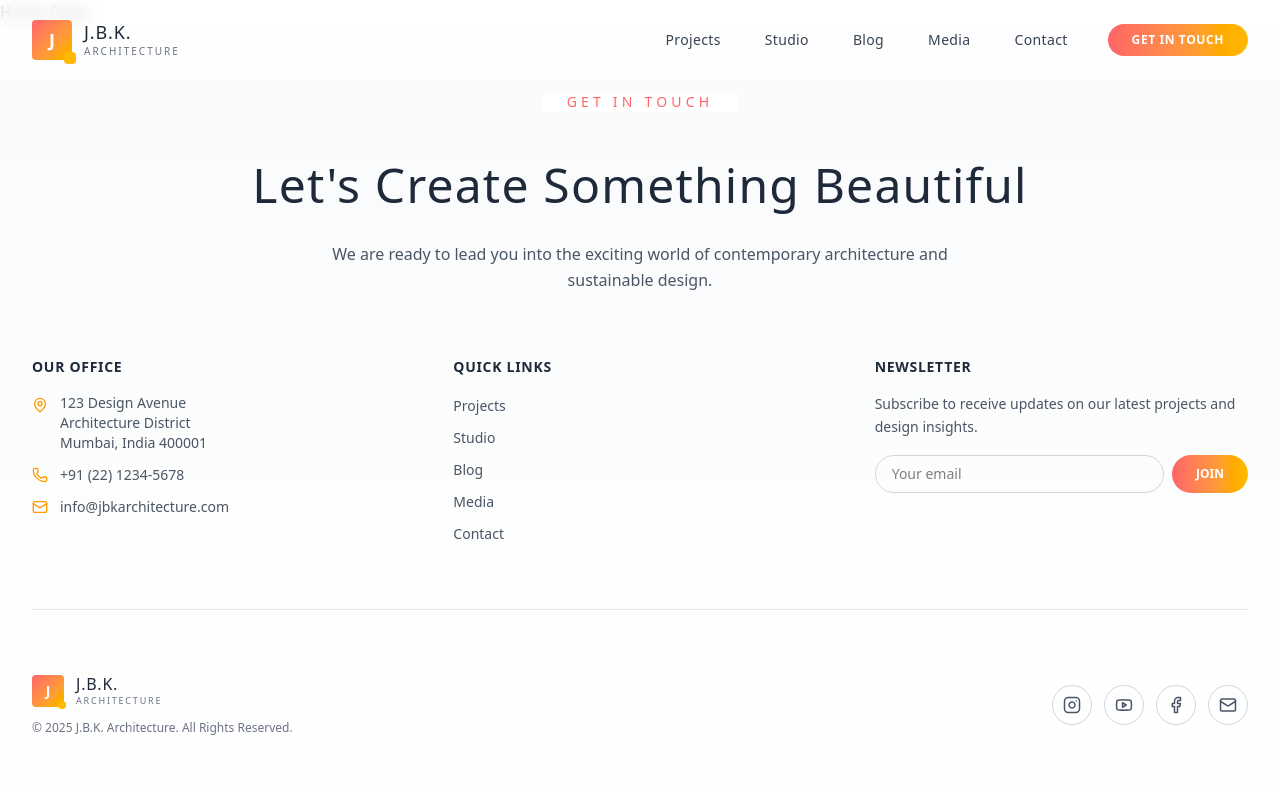
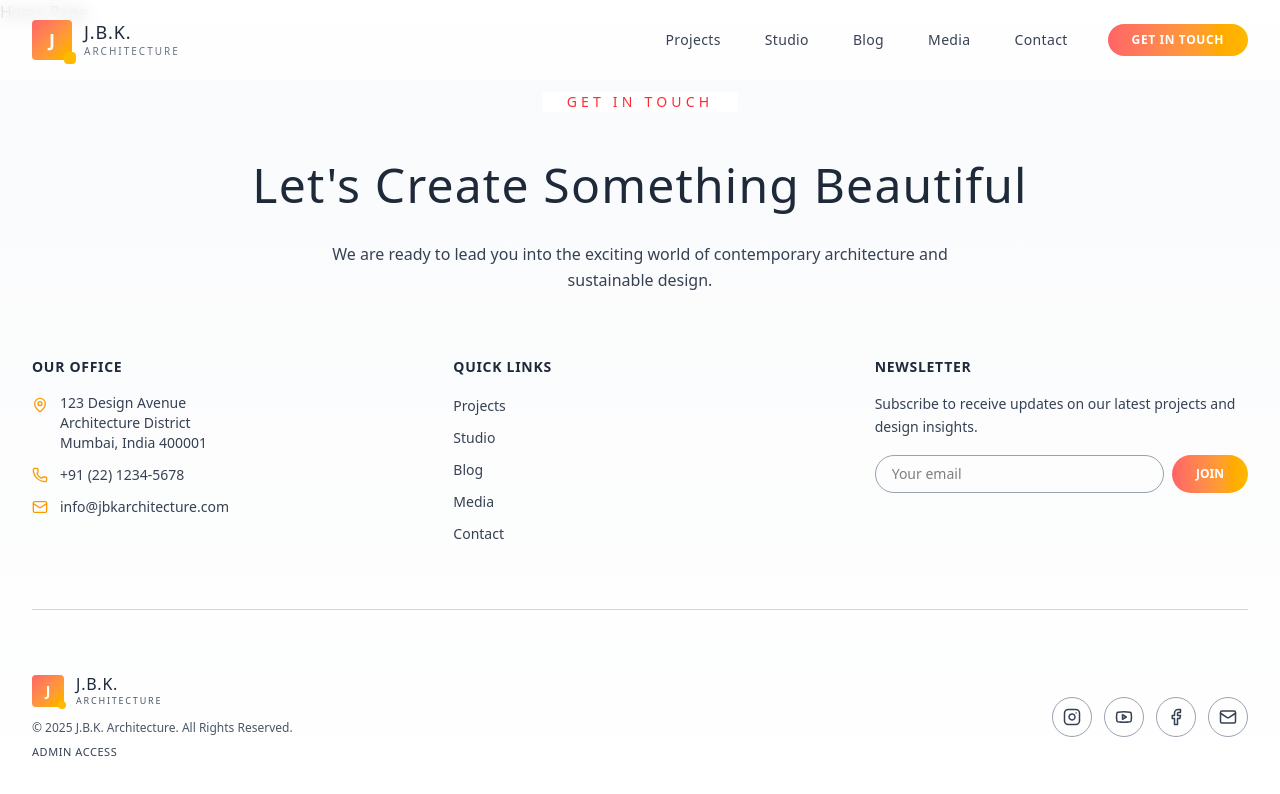
Before and after one commit to asyncayush03/ArchitectPage, a React app in the folder frontend/: page / in a window 1280 px wide. Shown: the top 794 px of the page. Built offline with nearby package versions, Linux system fonts and the light colour scheme; the HTML template or start-up script is replaced by a standard one.

Commit message:
Updated login page UI

```diff
--- a/frontend/src/App.jsx
+++ b/frontend/src/App.jsx
@@ -5,7 +5,8 @@ import ModernFooter from './components/common/ModernFooter';
 import { BrowserRouter, Routes, Route} from 'react-router-dom';
 import ContactPage from './pages/ContactPage';
 import BlogPage from './pages/BlogPage';
-import Studio from './pages/Studio';
+import Studio from './pages/studio';
+import Login from "./pages/login";
 
 function App() {
   return (
@@ -19,6 +20,7 @@ function App() {
 
       <Route path='/contact' element = {<ContactPage/>}/>
       <Route path ='/blog' element ={<BlogPage/>}/>
+      <Route path="/login" element={<Login />} />
     </Routes>
     <ModernFooter/>
     </BrowserRouter>
--- a/frontend/src/components/common/ModernFooter.jsx
+++ b/frontend/src/components/common/ModernFooter.jsx
@@ -1,31 +1,26 @@
 import React, { useState } from "react";
-import { Instagram, Youtube, Facebook, Mail, Phone, MapPin, ArrowRight } from "lucide-react";
+import { Link } from "react-router-dom";
+
+import {
+  Instagram,
+  Youtube,
+  Facebook,
+  Mail,
+  Phone,
+  MapPin,
+  ArrowRight,
+} from "lucide-react";
 
 const ModernFooter = () => {
   const [hoveredItem, setHoveredItem] = useState(null);
   const [hoveredSocial, setHoveredSocial] = useState(null);
 
-  const contactItems = [
-    {
-      label: "Project Inquiries",
-      email: "projects@jbkarchitecture.com",
-      icon: <Mail className="w-4 h-4" />
-    },
-    {
-      label: "Vendor Inquiries",
-      email: "vendors@jbkarchitecture.com",
-      icon: <Mail className="w-4 h-4" />
-    },
-    {
-      label: "Careers",
-      email: "careers@jbkarchitecture.com",
-      icon: <Mail className="w-4 h-4" />
-    },
-    {
-      label: "PR & Media",
-      email: "pr@jbkarchitecture.com",
-      icon: <Mail className="w-4 h-4" />
-    },
+  const quickLinks = [
+    { label: "Projects", url: "/" },
+    { label: "Studio", url: "/studio" },
+    { label: "Blog", url: "/blog" },
+    { label: "Media", url: "/media" },
+    { label: "Contact", url: "/contact" },
   ];
 
   const socialLinks = [
@@ -35,18 +30,6 @@ const ModernFooter = () => {
     { icon: Mail, label: "Email", url: "#" },
   ];
 
-  const quickLinks = [
-    { label: "Projects", url: "/" },
-    { label: "Studio", url: "/studio" },
-    { label: "Blog", url: "/blog" },
-    { label: "Media", url: "/media" },
-    { label: "Contact", url: "/contact" },
-  ];
-
-  const handleSendRequest = () => {
-    alert("Request form would open here!");
-  };
-
   return (
     <footer className="bg-gradient-to-b from-gray-50 to-white border-t border-gray-200">
       <style>{`
@@ -54,11 +37,9 @@ const ModernFooter = () => {
           from { opacity: 0; transform: translateY(20px); }
           to { opacity: 1; transform: translateY(0); }
         }
-
         .contact-item {
           animation: fadeInUp 0.6s ease forwards;
         }
-
         .contact-item:nth-child(1) { animation-delay: 0.1s; }
         .contact-item:nth-child(2) { animation-delay: 0.2s; }
         .contact-item:nth-child(3) { animation-delay: 0.3s; }
@@ -66,11 +47,12 @@ const ModernFooter = () => {
       `}</style>
 
       <div className="max-w-7xl mx-auto px-4 sm:px-6 lg:px-8 py-16">
-        {/* Top Section - Get in Touch */}
+
+        {/* TITLE */}
         <div className="mb-16">
           <div className="relative mb-12">
             <div className="absolute left-1/2 top-1/2 -translate-x-1/2 -translate-y-1/2 w-32 h-px bg-gradient-to-r from-transparent via-red-400 to-transparent"></div>
-            <h2 className="text-center text-red-400 text-sm tracking-[0.3em] font-light relative bg-white inline-block left-1/2 -translate-x-1/2 px-6">
+            <h2 className="text-center text-red-500 text-sm tracking-[0.3em] font-medium relative bg-white inline-block left-1/2 -translate-x-1/2 px-6">
               GET IN TOUCH
             </h2>
           </div>
@@ -79,88 +61,43 @@ const ModernFooter = () => {
             Let's Create Something Beautiful
           </h3>
 
-          <p className="text-gray-600 text-center max-w-2xl mx-auto leading-relaxed mb-12">
-            We are ready to lead you into the exciting world of contemporary architecture and sustainable design.
+          <p className="text-gray-700 text-center max-w-2xl mx-auto leading-relaxed mb-12">
+            We are ready to lead you into the exciting world of contemporary
+            architecture and sustainable design.
           </p>
         </div>
 
-        {/* Contact Grid */}
-        {/* <div className="grid grid-cols-1 md:grid-cols-2 lg:grid-cols-4 gap-8 mb-16">
-          {contactItems.map((item, index) => (
-            <div
-              key={index}
-              className="contact-item opacity-0 group"
-              onMouseEnter={() => setHoveredItem(index)}
-              onMouseLeave={() => setHoveredItem(null)}
-            >
-              <div className="flex items-center gap-2 mb-3">
-                <div className="text-amber-500 group-hover:text-red-400 transition-colors duration-300">
-                  {item.icon}
-                </div>
-                <div className="text-gray-500 text-xs uppercase tracking-widest font-semibold">
-                  {item.label}
-                </div>
-              </div>
-              <a
-                href={`mailto:${item.email}`}
-                className="text-gray-700 text-sm inline-block relative group-hover:text-red-400 transition-all duration-300"
-                style={{
-                  transform: hoveredItem === index ? "translateX(5px)" : "translateX(0)",
-                }}
-              >
-                {item.email}
-                <span
-                  className="absolute bottom-0 left-0 h-px bg-gradient-to-r from-red-400 to-amber-400 transition-all duration-300"
-                  style={{
-                    width: hoveredItem === index ? "100%" : "0",
-                  }}
-                />
-              </a>
-            </div>
-          ))}
-        </div> */}
+        {/* OFFICE + LINKS */}
+        <div className="grid grid-cols-1 md:grid-cols-3 gap-12 mb-16 pb-16 border-b border-gray-300">
 
-        {/* CTA Section */}
-        {/* <div className="bg-gradient-to-br from-gray-100 to-white rounded-2xl p-8 md:p-12 mb-16 text-center border border-gray-200 shadow-lg">
-          <h4 className="text-2xl font-light text-gray-800 mb-4 tracking-wide">
-            Ready to Start Your Project?
-          </h4>
-          <p className="text-gray-600 text-sm mb-6 max-w-xl mx-auto">
-            Share your vision with us and let's bring your architectural dreams to life
-          </p>
-          <button
-            onClick={handleSendRequest}
-            className="group inline-flex items-center gap-2 px-8 py-3 bg-gradient-to-r from-red-400 to-amber-400 text-white text-xs font-semibold tracking-wider rounded-full hover:shadow-xl transform hover:scale-105 transition-all duration-300"
-          >
-            SEND REQUEST
-            <ArrowRight className="w-4 h-4 group-hover:translate-x-1 transition-transform duration-300" />
-          </button>
-        </div> */}
-
-        {/* Office Info & Links Section */}
-        <div className="grid grid-cols-1 md:grid-cols-3 gap-12 mb-16 pb-16 border-b border-gray-200">
-          {/* Office Info */}
+          {/* OFFICE */}
           <div>
             <h5 className="text-gray-800 font-semibold text-sm tracking-wider mb-4 uppercase">
               Our Office
             </h5>
             <div className="space-y-3">
-              <div className="flex items-start gap-3 text-gray-600 text-sm">
+              <div className="flex items-start gap-3 text-gray-700 text-sm">
                 <MapPin className="w-4 h-4 text-amber-500 flex-shrink-0 mt-1" />
-                <p>123 Design Avenue<br />Architecture District<br />Mumbai, India 400001</p>
+                <p>
+                  123 Design Avenue<br />
+                  Architecture District<br />
+                  Mumbai, India 400001
+                </p>
               </div>
-              <div className="flex items-center gap-3 text-gray-600 text-sm">
+
+              <div className="flex items-center gap-3 text-gray-700 text-sm">
                 <Phone className="w-4 h-4 text-amber-500 flex-shrink-0" />
                 <p>+91 (22) 1234-5678</p>
               </div>
-              <div className="flex items-center gap-3 text-gray-600 text-sm">
+
+              <div className="flex items-center gap-3 text-gray-700 text-sm">
                 <Mail className="w-4 h-4 text-amber-500 flex-shrink-0" />
                 <p>info@jbkarchitecture.com</p>
               </div>
             </div>
           </div>
 
-          {/* Quick Links */}
+          {/* QUICK LINKS */}
           <div>
             <h5 className="text-gray-800 font-semibold text-sm tracking-wider mb-4 uppercase">
               Quick Links
@@ -170,7 +107,7 @@ const ModernFooter = () => {
                 <li key={index}>
                   <a
                     href={link.url}
-                    className="text-gray-600 text-sm hover:text-red-400 transition-colors duration-300 inline-block hover:translate-x-1 transform"
+                    className="text-gray-700 text-sm hover:text-red-500 transition-colors duration-300 inline-block hover:translate-x-1 transform"
                   >
                     {link.label}
                   </a>
@@ -179,19 +116,20 @@ const ModernFooter = () => {
             </ul>
           </div>
 
-          {/* Newsletter */}
+          {/* NEWSLETTER */}
           <div>
             <h5 className="text-gray-800 font-semibold text-sm tracking-wider mb-4 uppercase">
               Newsletter
             </h5>
-            <p className="text-gray-600 text-sm mb-4 leading-relaxed">
+            <p className="text-gray-700 text-sm mb-4 leading-relaxed">
               Subscribe to receive updates on our latest projects and design insights.
             </p>
+
             <div className="flex gap-2">
               <input
                 type="email"
                 placeholder="Your email"
-                className="flex-1 px-4 py-2 rounded-full border border-gray-300 focus:outline-none focus:border-amber-400 text-sm transition-all duration-300"
+                className="flex-1 px-4 py-2 rounded-full border border-gray-400 focus:outline-none focus:border-amber-400 text-sm transition-all duration-300"
               />
               <button className="px-6 py-2 bg-gradient-to-r from-red-400 to-amber-400 text-white rounded-full text-xs font-semibold hover:shadow-lg transition-all duration-300">
                 JOIN
@@ -200,9 +138,10 @@ const ModernFooter = () => {
           </div>
         </div>
 
-        {/* Bottom Section */}
+        {/* BOTTOM */}
         <div className="flex flex-col md:flex-row justify-between items-center gap-6">
-          {/* Logo & Copyright */}
+
+          {/* BRAND + LOGIN */}
           <div className="flex flex-col items-center md:items-start">
             <div className="flex items-center space-x-3 mb-3">
               <div className="relative">
@@ -215,17 +154,25 @@ const ModernFooter = () => {
                 <span className="text-gray-800 font-light text-base tracking-wider leading-tight">
                   J.B.K.
                 </span>
-                <span className="text-gray-500 text-[9px] tracking-[0.2em] uppercase">
+                <span className="text-gray-600 text-[9px] tracking-[0.2em] uppercase">
                   Architecture
                 </span>
               </div>
             </div>
-            <p className="text-gray-500 text-xs">
+
+            <p className="text-gray-600 text-xs mb-2">
               © 2025 J.B.K. Architecture. All Rights Reserved.
             </p>
+
+            <Link
+              to="/login"
+              className="text-gray-700 text-[11px] tracking-wider hover:text-red-500 transition-colors duration-300 uppercase font-medium"
+            >
+              Admin Access
+            </Link>
           </div>
 
-          {/* Social Links */}
+          {/* SOCIAL */}
           <div className="flex gap-3">
             {socialLinks.map((social, index) => {
               const IconComponent = social.icon;
@@ -236,14 +183,16 @@ const ModernFooter = () => {
                   aria-label={social.label}
                   onMouseEnter={() => setHoveredSocial(index)}
                   onMouseLeave={() => setHoveredSocial(null)}
-                  className="w-10 h-10 rounded-full border border-gray-300 flex items-center justify-center text-gray-600 hover:text-white hover:border-transparent transition-all duration-300 transform hover:scale-110"
+                  className="w-10 h-10 rounded-full border border-gray-400 flex items-center justify-center text-gray-700 hover:text-white hover:border-transparent transition-all duration-300 transform hover:scale-110"
                   style={{
-                    background: hoveredSocial === index
-                      ? "linear-gradient(135deg, #f87171, #fbbf24)"
-                      : "transparent",
-                    boxShadow: hoveredSocial === index
-                      ? "0 5px 15px rgba(248, 113, 113, 0.3)"
-                      : "none",
+                    background:
+                      hoveredSocial === index
+                        ? "linear-gradient(135deg, #f87171, #fbbf24)"
+                        : "transparent",
+                    boxShadow:
+                      hoveredSocial === index
+                        ? "0 5px 15px rgba(248, 113, 113, 0.3)"
+                        : "none",
                   }}
                 >
                   <IconComponent size={18} />
--- a/frontend/src/pages/studio.jsx
+++ b/frontend/src/pages/studio.jsx
@@ -3,9 +3,9 @@ import { Building2, Users, Award, Sparkles, ChevronDown } from "lucide-react";
 import image from "../assets/modern.jpg";
 
 export default function Studio() {
-  const [hoveredMember, setHoveredMember] = useState(null);
 
-  // TEAM DATA WITH CONNECTED IMAGE
+
+
   const architects = [
     { id: 1, name: "Architect 1", role: "Senior Architect", image },
     { id: 2, name: "Architect 2", role: "Lead Designer", image },
@@ -88,7 +88,6 @@ export default function Studio() {
     { id: 1, name: "Client Manager", role: "Client Relations", image },
   ];
 
-  // Project Grid — now using the same imported image
   const projectImages = [
     { title: "Modern Villa", category: "Residential", image },
     { title: "Corporate Hub", category: "Commercial", image },
@@ -105,51 +104,39 @@ export default function Studio() {
     {
       icon: <Users className="w-6 h-6" />,
       title: "Hands-on approach",
-      desc: "Our team of architects constantly oversees projects to maintain the highest standards. This level of attention to detail creates finished spaces that exceed expectations and stand the test of time.",
+      desc: "Our team of architects constantly oversees projects to maintain the highest standards.",
     },
     {
       icon: <Sparkles className="w-6 h-6" />,
       title: "Contemporary style",
-      desc: "We draw inspiration from local environment and heritage. This creates unique, functional, and aesthetically pleasing spaces that harmonize with their surroundings while pushing design boundaries.",
+      desc: "We draw inspiration from local environment and heritage.",
     },
     {
       icon: <Building2 className="w-6 h-6" />,
       title: "Comprehensive approach",
-      desc: "Beyond architectural work, we provide master planning and landscape design services. This allows us to create holistic, sustainable designs that consider every aspect of the built environment.",
+      desc: "Beyond architectural work, we provide master planning and landscape design services.",
     },
     {
       icon: <Award className="w-6 h-6" />,
       title: "Industry recognition",
-      desc: "Our projects have been featured in international architecture publications. This recognition speaks to the quality of our work and innovative approach to contemporary design challenges.",
+      desc: "Our projects have been featured in international architecture publications.",
     },
   ];
-
-  const TeamMember = ({ name, role, id, image }) => (
-    <div
-      className="group relative cursor-pointer"
-      onMouseEnter={() => setHoveredMember(id)}
-      onMouseLeave={() => setHoveredMember(null)}
-    >
+  /* ✅ FLICKER-FREE IMAGE HOVER */
+  const TeamMember = ({ name, role, image }) => (
+  <div className="group relative cursor-pointer">
     <div className="relative overflow-hidden aspect-square">
-        <div className="absolute inset-0">
-          {image ? (
       <img
         src={image}
         alt={name}
-              className="w-full h-full object-cover transition-all duration-500 group-hover:scale-110"
+        className="w-full h-full object-cover transform-gpu transition-transform duration-300 group-hover:scale-105 will-change-transform"
+        loading="lazy"
       />
-          ) : (
-            <div className="w-full h-full bg-gradient-to-br from-gray-200 to-gray-300 flex items-center justify-center transition-all duration-500 group-hover:scale-110">
-              <div className="text-center p-4">
-                <div className="w-20 h-20 mx-auto bg-gradient-to-br from-gray-400 to-gray-500 rounded-full mb-3 transition-all duration-500 group-hover:from-amber-500 group-hover:to-amber-600"></div>
-                <p className="text-xs font-semibold text-gray-700 group-hover:text-gray-900 transition-colors">
-                  {name}
-                </p>
-              </div>
-            </div>
-          )}
-        </div>
-        <div className="absolute inset-0 bg-gradient-to-t from-black/70 via-black/30 to-transparent opacity-0 group-hover:opacity-100 transition-all duration-500 flex items-end p-4">
+
+      <div
+        className="absolute inset-0 bg-gradient-to-t from-black/70 via-black/30 to-transparent
+        opacity-0 group-hover:opacity-100 transition-opacity duration-300 flex items-end p-4"
+      >
         <div>
           <p className="text-white text-sm font-semibold mb-1">{name}</p>
           <p className="text-amber-400 text-xs font-light tracking-wide">
@@ -177,15 +164,17 @@ export default function Studio() {
             {title}
           </h2>
         </div>
-        <div className={`grid ${gridColsClass[columns]} gap-6 max-w-6xl mx-auto`}>
+        <div
+          className={`grid ${gridColsClass[columns]} gap-6 max-w-6xl mx-auto`}
+        >
           {members.map((member) => (
             <TeamMember
   key={member.id}
   name={member.name}
   role={member.role}
-              id={`${title}-${member.id}`}
   image={member.image}
 />
+
           ))}
         </div>
       </div>
@@ -197,15 +186,15 @@ export default function Studio() {
       <style>{`
         * {-webkit-font-smoothing: antialiased;-moz-osx-font-smoothing: grayscale;}
         body {overflow-x: hidden;}
-        @keyframes fade-in {from {opacity: 0;transform: translateY(20px);}to {opacity: 1;transform: translateY(0);}}
-        .animate-fade-in {animation: fade-in 0.8s ease-out;will-change: opacity, transform;}
-        @keyframes float {0%, 100% { transform: translateY(0px); }50% { transform: translateY(-10px); }}
+        @keyframes fade-in {from {opacity: 0;transform: translateY(20px);}to {opacity: 1;transform: translateY(0);} }
+        .animate-fade-in {animation: fade-in 0.8s ease-out;}
+        @keyframes float {0%, 100% { transform: translateY(0px); } 50% { transform: translateY(-10px); }}
         .animate-float {animation: float 3s ease-in-out infinite;}
         .scroll-indicator {animation: bounce 2s infinite;}
-        @keyframes bounce {0%, 100% { transform: translateY(0); }50% { transform: translateY(10px); }}
+        @keyframes bounce {0%, 100% { transform: translateY(0); } 50% { transform: translateY(10px); }}
       `}</style>
 
-      {/* Hero Header */}
+      {/* HERO */}
       <header className="relative text-center py-20 overflow-hidden">
         <div className="absolute inset-0 bg-gradient-to-b from-gray-100/50 to-transparent"></div>
         <div className="relative z-10">
@@ -221,16 +210,18 @@ export default function Studio() {
         </div>
       </header>
 
-      {/* Founders Section */}
+      {/* FOUNDERS */}
       <section className="w-full px-4 sm:px-6 lg:px-8 mb-24">
         <div className="max-w-full mx-auto">
           <div className="relative group overflow-hidden rounded-lg shadow-2xl">
             <div className="absolute inset-0 bg-gradient-to-t from-black/80 via-black/40 to-transparent z-10"></div>
+
             <img
               src={image}
               alt="Founders"
-              className="w-full h-auto transition-transform duration-700 group-hover:scale-105"
+              className="w-full h-auto transform-gpu transition-transform duration-500 group-hover:scale-105"
             />
+
             <div className="absolute top-6 right-6 z-20 animate-float">
               <div className="bg-gradient-to-br from-amber-400 to-amber-600 text-black px-6 py-3 text-xs font-bold shadow-lg">
                 <div className="flex items-center gap-2">
@@ -248,7 +239,8 @@ export default function Studio() {
                 Visionary Leadership
               </h2>
               <p className="text-sm text-gray-200 max-w-3xl leading-relaxed">
-                Founded by pioneers in contemporary architecture and sustainable design
+                Founded by pioneers in contemporary architecture and sustainable
+                design
               </p>
             </div>
           </div>
@@ -258,19 +250,19 @@ export default function Studio() {
               <span className="text-2xl font-light text-gray-800 block mb-4">
                 J.B.K. Architecture
               </span>
-              A highly respected architecture firm founded in 2002 by Indar Bir Mehta,
-              Ar. Jyoti Dabir, and Ar. K.R. Mehta Chitrkar. We have completed commercial
-              projects of different scales, including premium line interiors, planning,
-              and landscape designs.
+              A highly respected architecture firm founded in 2002 by Indar Bir
+              Mehta, Ar. Jyoti Dabir, and Ar. K.R. Mehta Chitrkar. We have
+              completed commercial projects of different scales, including
+              premium line interiors, planning, and landscape designs.
             </p>
             <p>
               Many of our works have been featured in international architecture
-              publications. With a holistic approach, the firm focuses on contemporary
-              and sustainable design. We offer a creative response from conception to
-              completion that sets remarkable standards in building and planning.
+              publications. With a holistic approach, the firm focuses on
+              contemporary and sustainable design. We offer a creative response
+              from conception to completion that sets remarkable standards in
+              building and planning.
             </p>
           </div>
-
           {/* Project Grid */}
           <div className="grid grid-cols-1 sm:grid-cols-2 lg:grid-cols-3 gap-6 mt-20 px-4">
             {projectImages.map((img, idx) => (
@@ -281,9 +273,12 @@ export default function Studio() {
                 <img
                   src={img.image}
                   alt={img.title}
-                  className="w-full h-full object-cover transition-all duration-500 group-hover:scale-110 aspect-video"
+                  className="w-full h-full object-cover transform-gpu transition-transform duration-300 group-hover:scale-105 aspect-video"
                 />
-                <div className="absolute inset-0 bg-gradient-to-t from-black/90 via-black/50 to-transparent opacity-0 group-hover:opacity-100 transition-all duration-500 flex items-end p-6">
+                <div
+                  className="absolute inset-0 bg-gradient-to-t from-black/90 via-black/50 to-transparent
+                opacity-0 group-hover:opacity-100 transition-opacity duration-300 flex items-end p-6"
+                >
                   <div>
                     <p className="text-white font-semibold text-sm mb-1">
                       {img.title}
@@ -336,19 +331,42 @@ export default function Studio() {
         </div>
       </section>
 
-      {/* Team Sections */}
+      {/* TEAM SECTIONS */}
       <TeamSection title="Architects" members={architects} />
       <TeamSection title="Designers" members={designers} />
-      <TeamSection title="Interior Concept & Design" members={interiorConcept} />
-      <TeamSection title="Construction Management" members={constructionMgmt} columns={3} />
-      <TeamSection title="Civil Engineering" members={civilEngineering} columns={3} />
+      <TeamSection
+        title="Interior Concept & Design"
+        members={interiorConcept}
+      />
+      <TeamSection
+        title="Construction Management"
+        members={constructionMgmt}
+        columns={3}
+      />
+      <TeamSection
+        title="Civil Engineering"
+        members={civilEngineering}
+        columns={3}
+      />
       <TeamSection title="Human Resources" members={hrDepartment} columns={3} />
-      <TeamSection title="Administration" members={adminDepartment} columns={4} />
+      <TeamSection
+        title="Administration"
+        members={adminDepartment}
+        columns={4}
+      />
       <TeamSection title="IT Department" members={itDepartment} columns={2} />
-      <TeamSection title="Public Relations" members={publicRelations} columns={2} />
-      <TeamSection title="Client Engagement" members={clientEngagement} columns={1} />
+      <TeamSection
+        title="Public Relations"
+        members={publicRelations}
+        columns={2}
+      />
+      <TeamSection
+        title="Client Engagement"
+        members={clientEngagement}
+        columns={1}
+      />
 
-      {/* Footer */}
+      {/* FOOTER */}
       <footer className="text-center py-16 text-gray-500 text-sm border-t border-gray-200 mt-24">
         © 2025 J.B.K. Architecture — All Rights Reserved
       </footer>
```
Also changed, not shown: frontend/src/pages/login.jsx (added, +110 -0 lines). Lines whose indentation alone changed are shown as unchanged.
